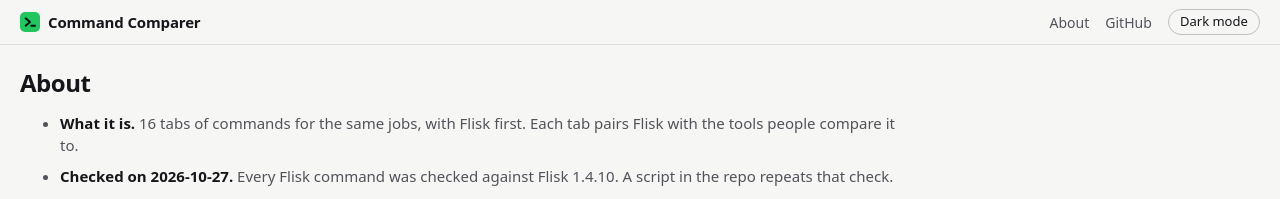
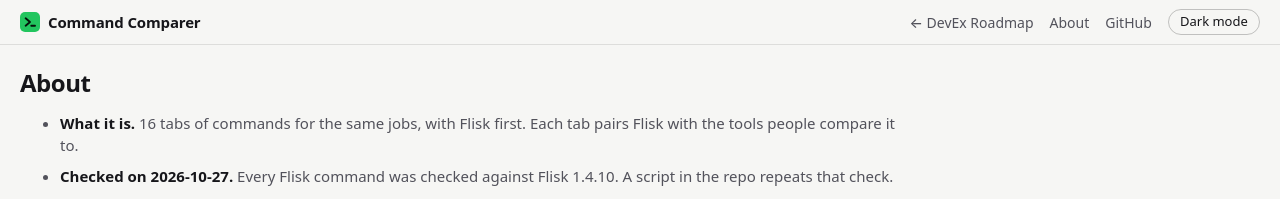
Before and after one commit to flisk-sh/command-comparer, a Jekyll site: the page built from about.html, in a window 1280 px wide. Shown: the top 199 px of the page. Built offline with Jekyll 4.4.1, drawn with Linux system fonts in a browser that asks for light colours; some web fonts are replaced.

Commit message:
feat(header): link back to the DevEx Roadmap (#7)
The roadmap links here as Commands; this site had no way back.

Signed-off-by: odykyi <24225497+odykyi@users.noreply.github.com>
Co-authored-by: Claude Sonnet 5.5 <noreply@anthropic.com>

```diff
--- a/_layouts/default.html
+++ b/_layouts/default.html
@@ -48,6 +48,7 @@
         <span>{{ site.title }}</span>
       </a>
       <nav class="nav" aria-label="Primary">
+        <a href="https://roadmap.flisk.si/" rel="noopener">&larr; DevEx Roadmap</a>
         <a class="nav-extra" href="{{ '/about/' | relative_url }}">About</a>
         <a href="{{ site.repo_url }}" rel="noopener">GitHub</a>
         <button type="button" class="theme-toggle" id="theme-toggle" aria-label="Switch theme">Theme</button>
```
